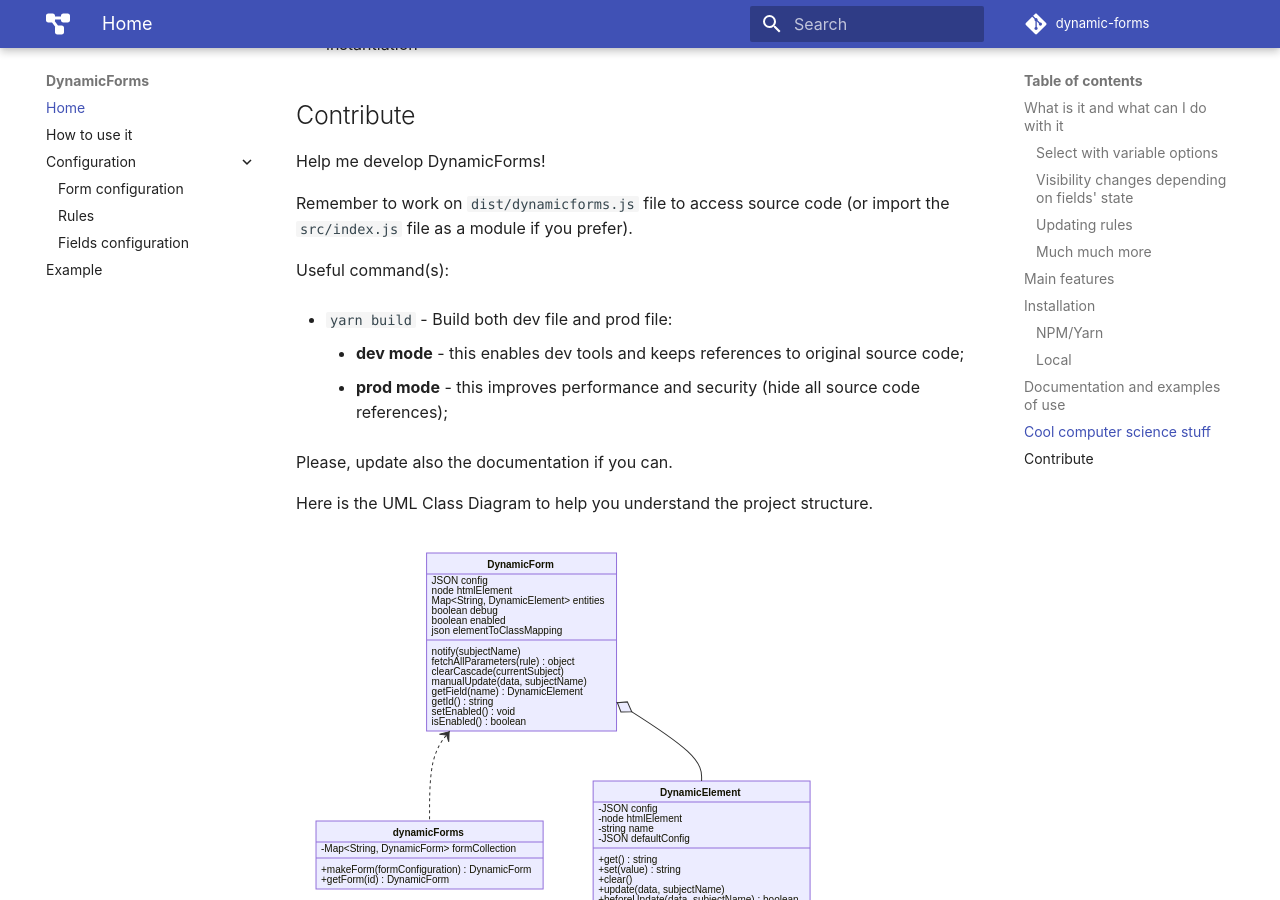
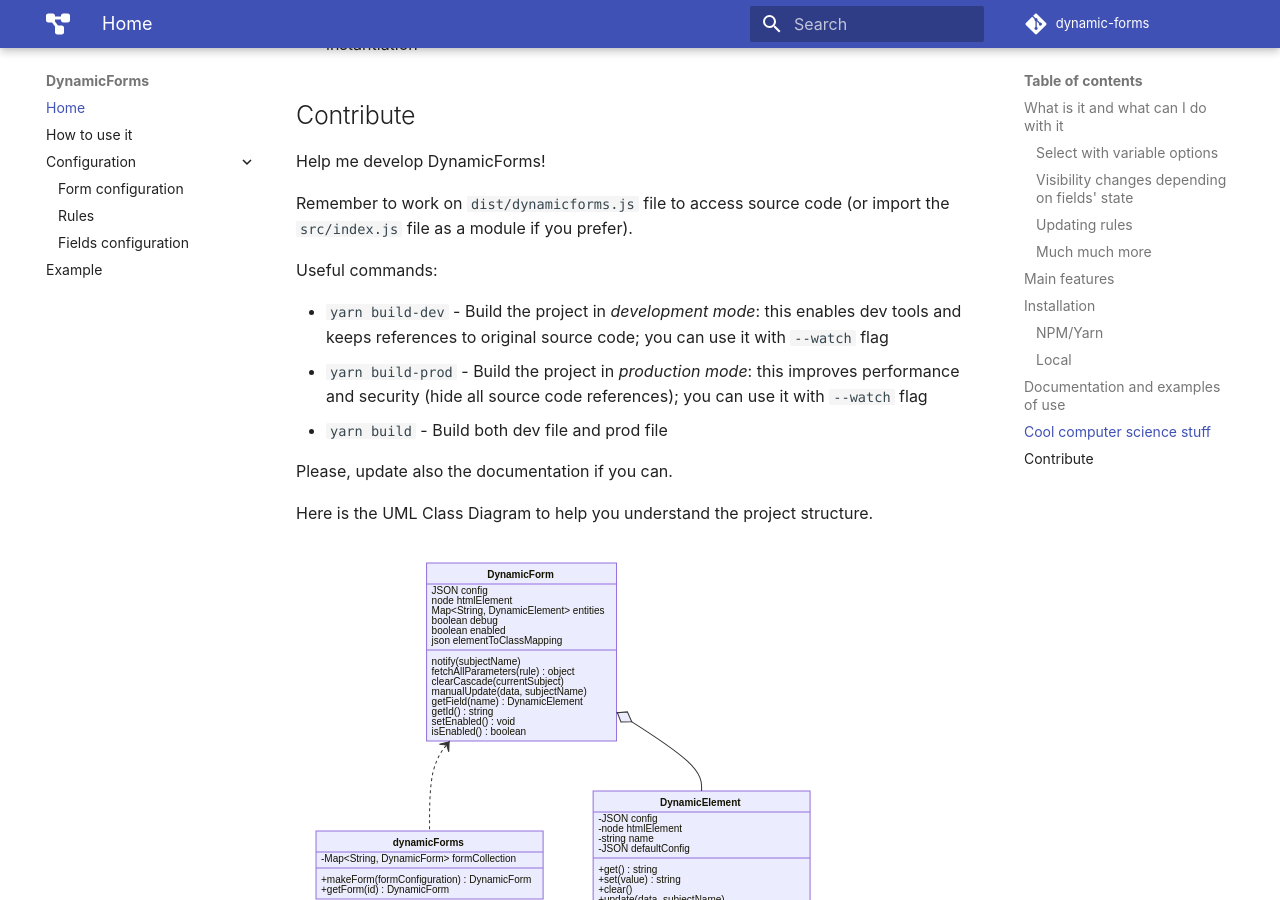
Before and after one commit to simomosi/dynamic-forms, an MkDocs documentation site: the page built from docs/README.md, in a window 1280 px wide and 900 px high, scrolled down 2501 px. Built offline with MkDocs 1.6.1 and Material for MkDocs 9.7.7, drawn with Linux system fonts in a browser that asks for light colours; comment, search, counter and statistics services are not loaded.

Commit message:
Updated readme

```diff
--- a/docs/README.md
+++ b/docs/README.md
@@ -51,12 +51,11 @@ Help me develop DynamicForms!
 
 Remember to work on `dist/dynamicforms.js` file to access source code (or import the `src/index.js` file as a module if you prefer).
 
-Useful command(s):
+Useful commands:
 
-- `yarn build` - Build both dev file and prod file:
-
-    - **dev mode** - this enables dev tools and keeps references to original source code;
-    - **prod mode** - this improves performance and security (hide all source code references);
+- `yarn build-dev` - Build the project in *development mode*: this enables dev tools and keeps references to original source code; you can use it with `--watch` flag
+- `yarn build-prod` - Build the project in *production mode*: this improves performance and security (hide all source code references); you can use it with `--watch` flag
+- `yarn build` - Build both dev file and prod file
 
 Please, update also the documentation if you can.
 
```
